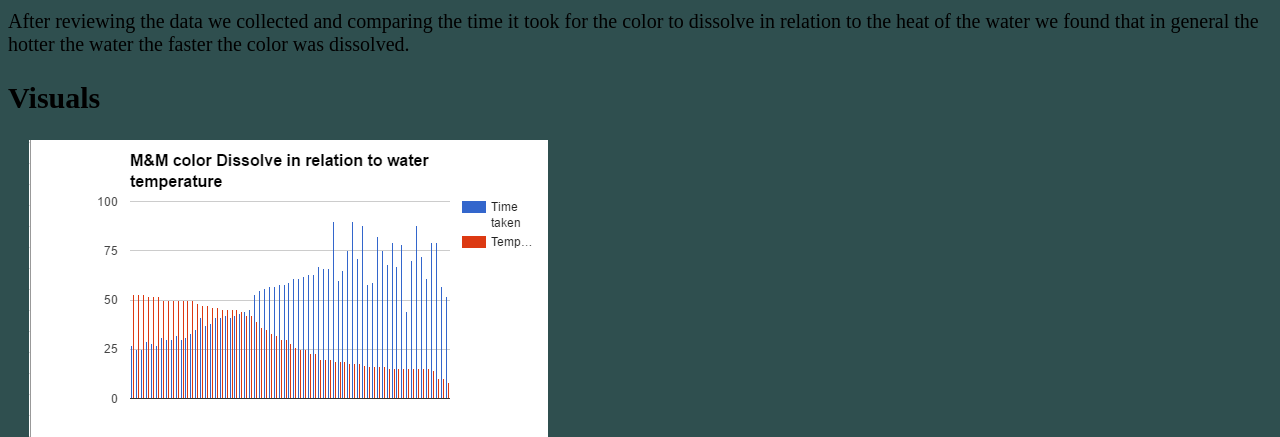
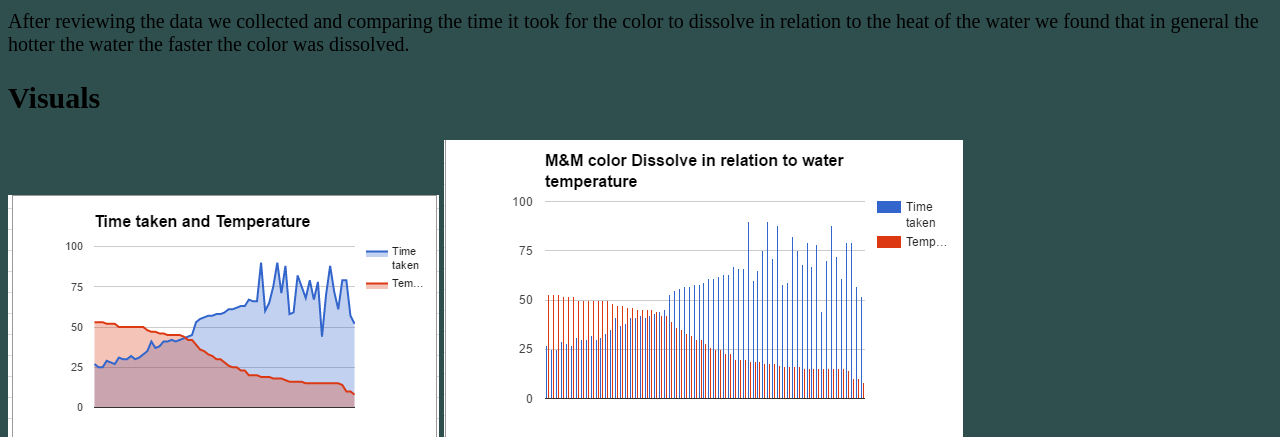
Before and after one commit to BeanBuritto/CS-Website, a plain HTML site: page M&MHeat.html in a window 1280 px wide. Shown: the part 645-1082 px from the top of the page. Drawn offline with Linux system fonts and the light colour scheme.

Commit message:
Update M&MHeat.html

```diff
--- a/M&MHeat.html
+++ b/M&MHeat.html
@@ -22,7 +22,7 @@
 <p>After reviewing the data we collected and comparing the time it took for the color to dissolve in relation to the heat of the water we found that in general the hotter the water the faster the color was dissolved.</p>
 
 <h2>Visuals</h2>
-<img src="M&M project - Google Docs.pdf">
+<img src="M&M Graph.PNG">
 <img src="M&M Bar graph.PNG">
 <h2>Conclusion: The hotter the water the faster color dissolves from M&M</h2>
 
```
